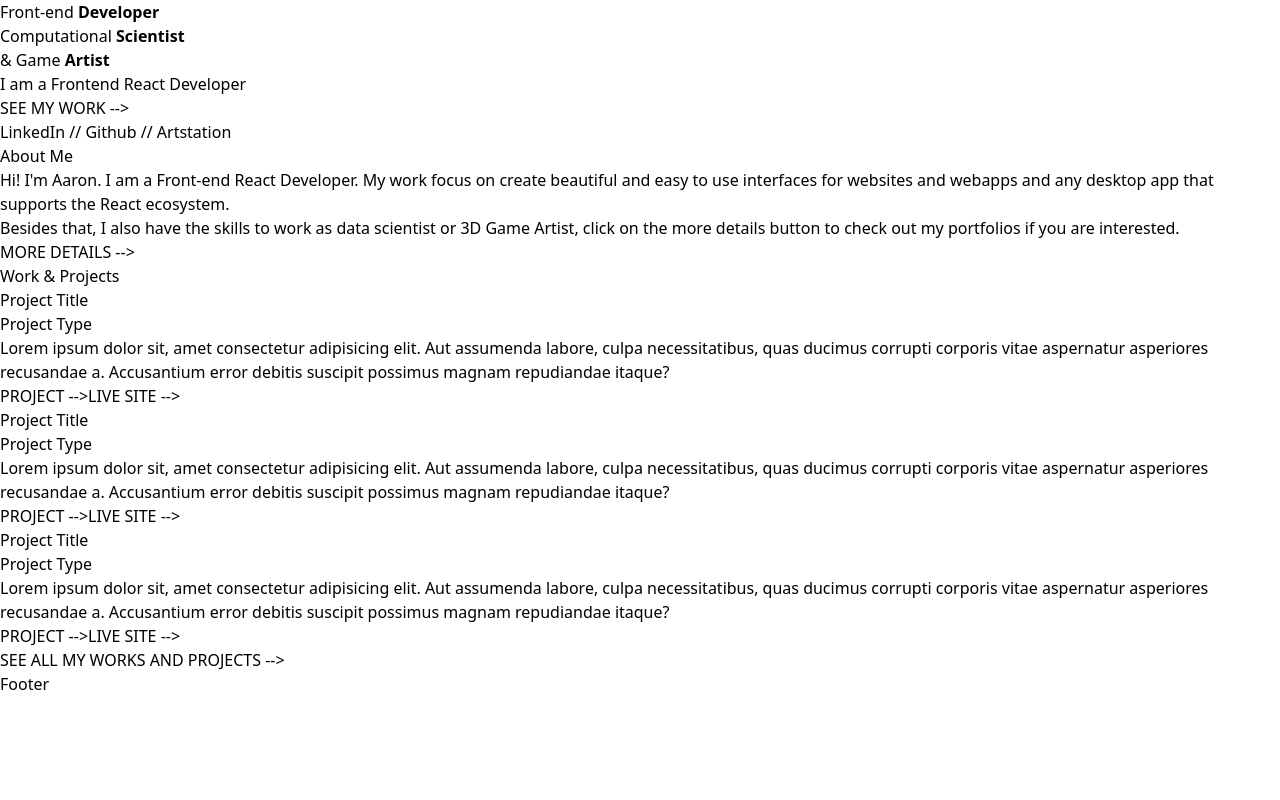
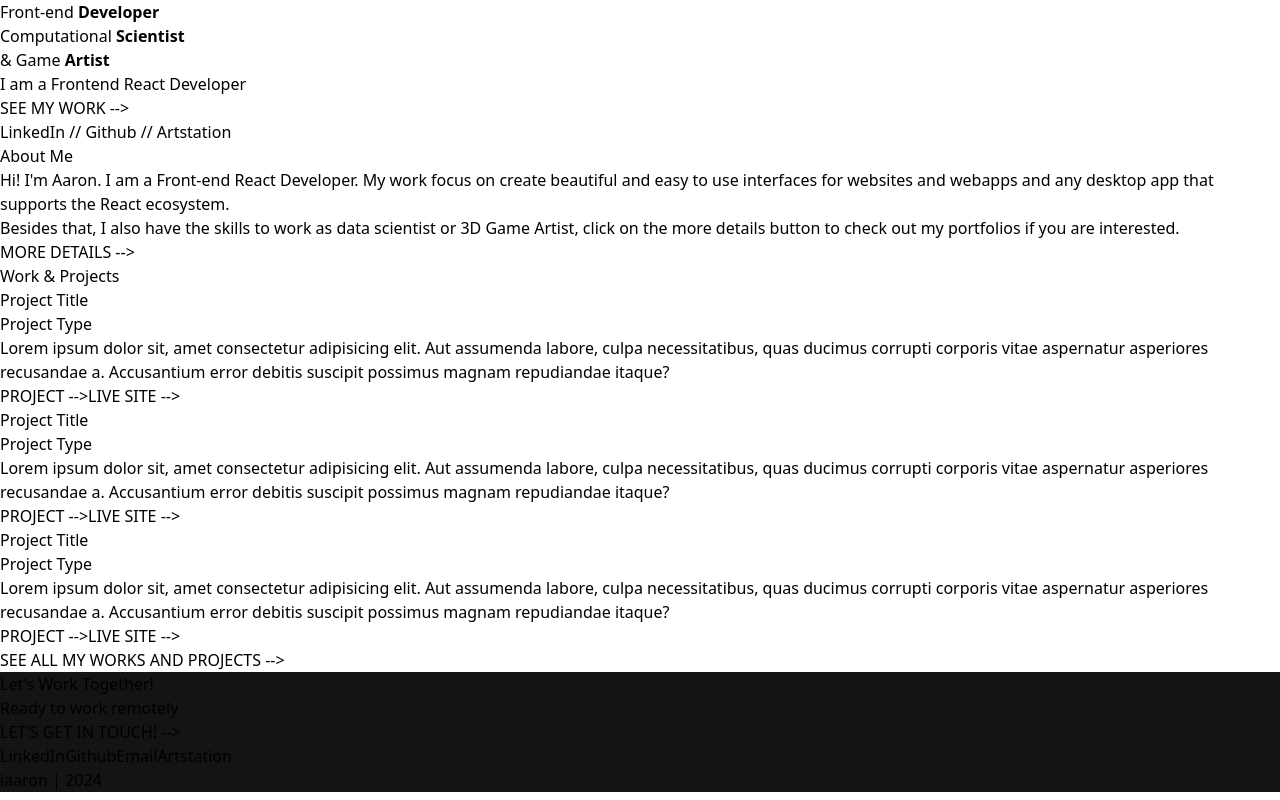
Before and after one commit to iaaron-xyz/portfolio, a React (Vite) app: page / in a window 1280 px wide. Built offline with nearby package versions, Linux system fonts and the light colour scheme.

Commit message:
complete footer component and add to homepage

```diff
--- a/src/components/Pages/Footer.jsx
+++ b/src/components/Pages/Footer.jsx
@@ -1,5 +1,40 @@
 const Footer = () => {
-  return <div>Footer</div>;
+  return (
+    <footer className='p-16 flex flex-col items-center justify-center text-slate-100'>
+      <FooterContent />
+    </footer>
+  );
+};
+
+const FooterContent = () => {
+  const currentYear = new Date().getFullYear() + 1;
+  return (
+    <>
+      <h2 className='text-6xl mb-6'>Let&apos;s Work Together!</h2>
+      <h4 className='text-green-400 text-xl'>Ready to work remotely</h4>
+      <a href='' className='block my-36 text-xl'>
+        LET&apos;S GET IN TOUCH! --{">"}
+      </a>
+      <div className='mb-32'>
+        <a href='' className='mx-8'>
+          LinkedIn
+        </a>
+        <a href='' className='mx-8'>
+          Github
+        </a>
+        <a href='' className='mx-8'>
+          Email
+        </a>
+        <a href='' className='mx-8'>
+          Artstation
+        </a>
+      </div>
+      <div className='text-xl'>
+        <span className='mx-4'>iaaron</span> |{" "}
+        <span className='mx-4'>{currentYear}</span>
+      </div>
+    </>
+  );
 };
 
 export default Footer;
--- a/src/styles/App.css
+++ b/src/styles/App.css
@@ -1,3 +1,7 @@
+footer {
+    background: #141414;
+}
+
 .list-inline li {
     list-style: none;
     margin: 0 20px;
```
